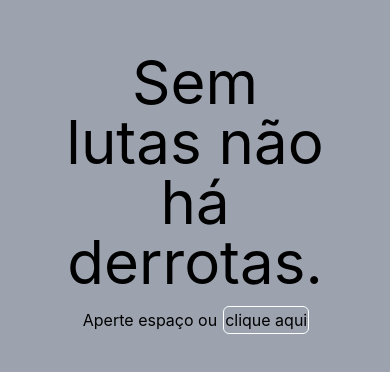
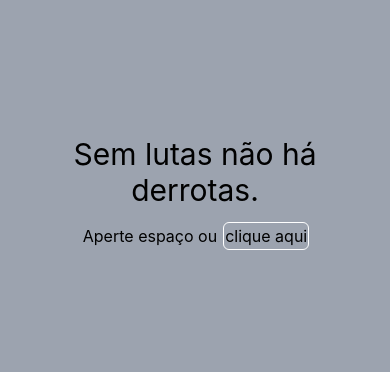
Before and after one commit to mic-oliveira/failure-coach-react, a React (Create React App) app: page / in a window 390 px wide. Shown: the part 222-594 px from the top of the page. Built offline with nearby package versions, Linux system fonts and the light colour scheme.

Commit message:
phone font size

```diff
--- a/src/FailureCoach.js
+++ b/src/FailureCoach.js
@@ -34,7 +34,7 @@ class FailureCoach extends React.Component {
             <div className="failure-coach">
                 <div className="h-screen content-center bg-gray-400 grid grid-cols-1">
                     <div className="w-2/3 place-self-center text-center">
-                        <span className="text-6xl">{this.state.quote}</span>
+                        <span className="text-3xl md:text-6xl ">{this.state.quote}</span>
                     </div>
                     <div className="place-self-center m-4">
                         Aperte espaço ou
```
Also changed, not shown: 1 other file (tests, documents, lock files or other folders).
